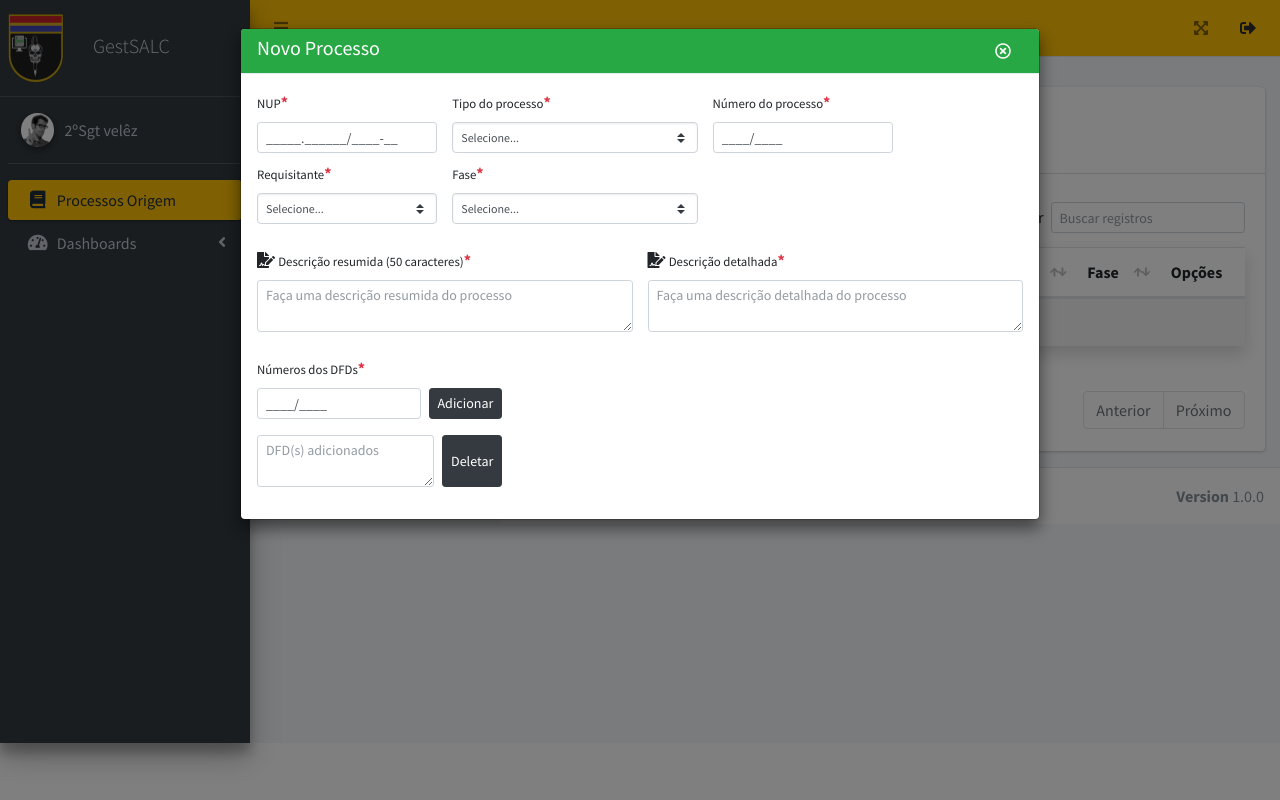
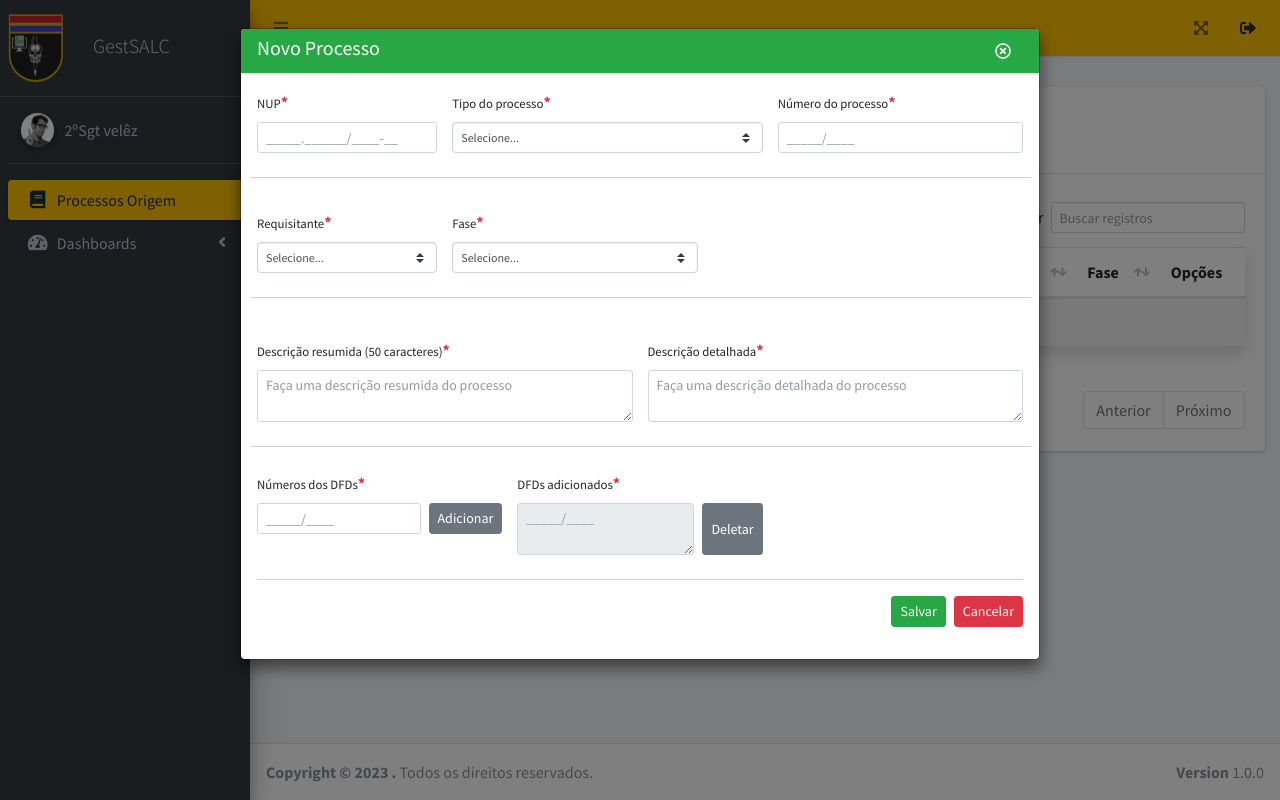
Before and after one commit to devel-ez/gestsalcGPT, a PHP site: page / in a window 1280 px wide, after a click on "Cadastrar processo". Run offline with PHP 8.4, Linux system fonts and the light colour scheme; data that the repository does not hold is empty; some libraries are stand-ins or nearby versions.

Commit message:
Máscras adicionadas

```diff
--- a/views/assets/dist/custom_css/custom_css.css
+++ b/views/assets/dist/custom_css/custom_css.css
@@ -47,3 +47,9 @@
     top: 5px;
     right: 5px;
 }
+
+hr{
+    border-color:#ced4da;
+    box-sizing:border-box;
+    width:100%;
+  }
--- a/views/contents/processos.php
+++ b/views/contents/processos.php
@@ -20,7 +20,6 @@
                             </td>
                         </div>
                     </div>
-
                     <div class="card-body">
                         <table id="example1" class="table table-striped w-100 shadow ">
                             <thead>
@@ -57,7 +56,6 @@
             <!-- Cabecalho do modal -->
             <div class="modal-header bg-success py-1">
                 <h5 class="modal-title">Novo Processo</h5>
-                <hr>
                 <button type="button" class="btn btn-outline-primary text-white border-0 fs-5" id="btnFecharModal">
                     <i class="far fa-times-circle"></i>
                 </button>
@@ -74,14 +72,14 @@
                             <label class="" for="iNup">
                                 <span class="small">NUP</span><span class="text-danger">*</span>
                             </label>
-                            <input type="text" class="form-control form-control-sm" id="idNup" name="idNup" placeholder="NUP" required oninput="formatNUP(this)">
+                            <input type="text" class="form-control form-control-sm" id="idNup" name="idNup" placeholder="_____.______/____-__" required oninput="maskedinput(this)">
                             <span id="validate_nup" class="text-danger small fst-italic" style="display:none"> Registre o números do NUP</span>
                         </div>
                     </div>
                     <!-- /Coluna para registro do NUP-->
 
                     <!-- Coluna para registro do tipo do processo -->
-                    <div class="col-lg-4">
+                    <div class="col-lg-5">
                         <div class="form-group mb-2">
                             <label class="" for="selTipoProcesso">
                                 <span class="small">Tipo do processo</span><span class="text-danger">*</span>
@@ -104,18 +102,19 @@
                     </div>
                     <!-- /Coluna para registro do tipo do processo -->
                     <!-- Coluna para registro do número do processo -->
-                    <div class="col-lg-3">
+                    <div class="col-lg-4">
                         <div class="form-group mb-2">
                             <label class="" for="idNrProcesso">
                                 <span class="small">Número do processo</span><span class="text-danger">*</span>
                             </label>
-                            <input type="text" class="form-control form-control-sm" id="idNrProcesso" name="idNrProcesso" placeholder="Processo origem" required oninput="formatDfdNrProcesso(this)">
+                            <input type="text" class="form-control form-control-sm" id="idNrProcesso" name="idNrProcesso" placeholder="_____/____" required oninput="maskedinput(this)">
                             <span id="validate_nr_processo" class="text-danger small fst-italic" style="display:none"> Registre o número do processo</span>
                         </div>
                     </div>
                     <!-- /Coluna para registro do número do processo -->
+                    <hr />
                     <!-- Coluna para registro do requisitante -->
-                    <div class="col-lg-3">
+                    <div class="col-lg-3 mt-3 ">
                         <div class="form-group mb-2">
                             <label class="" for="selRequisitante">
                                 <span class="small">Requisitante</span><span class="text-danger">*</span>
@@ -135,8 +134,9 @@
                         </div>
                     </div>
                     <!-- /Coluna para registro do requisitante -->
+
                     <!-- Coluna para registro da Fase -->
-                    <div class="col-lg-4">
+                    <div class="col-lg-4 mt-3 ">
                         <div class="form-group mb-2">
                             <label class="" for="selRequisitante">
                                 <span class="small">Fase</span><span class="text-danger">*</span>
@@ -157,11 +157,11 @@
                         </div>
                     </div>
                     <!-- /Coluna para registro da Fase-->
-
+                    <hr />
                     <!-- Coluna para Descrição resumida do processo -->
-                    <div class="col-lg-6 mt-3">
+                    <div class="col-lg-6 mt-4">
                         <div class="form-group mb-2">
-                            <label class="" for="idDescricaoResumida"><i class="fas fa-file-signature fs-6"></i>
+                            <label class="" for="idDescricaoResumida">
                                 <span class="small">Descrição resumida (50 caracteres)</span><span class="text-danger">*</span>
                             </label>
                             <textarea type="text" class="form-control form-control-sm" id="idDescricaoResumida" placeholder="Faça uma descrição resumida do processo" maxlength="50"></textarea>
@@ -171,9 +171,9 @@
                     <!-- /Coluna para Descrição resumida do processo  -->
 
                     <!-- Coluna para Descrição detalhada do processo -->
-                    <div class="col-lg-6 mt-3">
+                    <div class="col-lg-6 mt-4">
                         <div class="form-group mb-2">
-                            <label class="" for="idDescricaoDetalhada"><i class="fas fa-file-signature fs-6"></i>
+                            <label class="" for="idDescricaoDetalhada">
                                 <span class="small">Descrição detalhada</span><span class="text-danger">*</span>
                             </label>
                             <textarea type="text" class="form-control form-control-sm" id="idDescricaoDetalhada" placeholder="Faça uma descrição detalhada do processo"></textarea>
@@ -181,67 +181,42 @@
                         </div>
                     </div>
                     <!-- /Coluna para Descrição detalhada do processo  -->
-
+                    <hr />
                     <!-- Coluna para registro do número dos DFDs -->
-                    <!-- <div class="col-lg-3">
-                        <div class="form-group mb-2 ">
-                            <label class="" for="idDfd">
+                    <div class="col-lg-4 mt-2">
+                        <div class="form-group mb-2">
+                            <label for="idDfd" class="flex-grow-1">
                                 <span class="small">Números dos DFDs</span><span class="text-danger">*</span>
                             </label>
-                            <div class="input-group">
-                                <input type="text" class="form-control form-control-sm" id="idDfd" name="idDfd" placeholder="Números dos DFDs" required oninput="formatDfdNrProcesso(this)">
-                                <span id="validate_dfd" class="text-danger small fst-italic" style="display:none"> Registre o números dos DFDs</span>
-                                <div class="input-group-append">
-                                    <button id="addDfdButton" class="btn btn-dark btn-sm" onclick="addDfd()">Adicionar</button>
+                            <div class="d-flex">
+                                <div class="input-container">
+                                    <input type="text" class="form-control form-control-sm" id="idDfd" name="idDfd" placeholder="_____/____" required oninput="maskedinput(this)">
+                                </div>
+                                <button id="addDfdButton" class="btn btn-secondary btn-sm ml-2" onclick="addDfd()">Adicionar</button>
+                            </div>
+                            <span id="validate_dfd" class="text-danger small fst-italic" style="display:none">Registre o números dos DFDs</span>
+                        </div>
+                    </div>
+                    <div class="col-lg-4 mt-2">
+                        <div class="form-group mb-2">
+                            <label for="idDfd" class="flex-grow-1">
+                                <span class="small">DFDs adicionados</span><span class="text-danger">*</span>
+                            </label>
+                            <div class="d-flex">
+                                <textarea class="form-control form-control-sm flex-grow-1" id="idDfd2" style="margin: 0;" placeholder="_____/____" disabled></textarea>
+                                <button id="deleteDfdButton" class="btn btn-secondary btn-sm ml-2" onclick="deleteLastDfd()">Deletar</button>
                             </div>
                         </div>
                     </div>
-                    </div> -->
-                    <!-- /Coluna para registro do número dos DFDs -->
-                    <!-- Coluna para DFDs vinculados -->
-                    <!-- <div class="col-lg-5">
-                        <div class="form-group mb-2">
-                            <label class="" for="idDfd2"><i class="fas fa-file-signature fs-6"></i>
-                                <span class="small">DFD(s) vinculados ao processo</span><span class="text-danger">*</span>
-                            </label>
-                            <div class="input-group">
-                                <textarea type="text" class="form-control form-control-sm" id="idDfd2" placeholder="DFD(s) adicionados"></textarea>
-                                <span id="validate_dfds_vinculados" class="text-danger small fst-italic" style="display:none;"> Registre o(s) DFD(s) vinculados ao processo</span>
-                                <div class="input-group-append">
-                                    <button id="deleteDfdButton" class="btn btn-dark btn-sm" onclick="deleteLastDfd()">Deletar</button>
                 </div>
+                <hr />
+                <!-- /Coluna para registro do número dos DFDs-->
+                <!-- Botões Salvar e cancelar -->
+                <div class="form-group d-flex justify-content-end">
+                    <button id="salvarButton" class="btn btn-success btn-sm ml-2" onclick="deleteLastDfd()">Salvar</button>
+                    <button id="cancelarButton" class="btn btn-danger btn-sm ml-2" onclick="deleteLastDfd()">Cancelar</button>
                 </div>
-                        </div>
-                    </div> -->
-                    <!-- /Coluna para DFDs vinculados  -->
-                    <!-- Coluna para registro do número dos DFDs -->
-                    <div class="input-group mt-3">
-                        <div class="col-lg-4">
-                            <label for="idDfd" class="flex-grow-1">
-                                <span class="small">Números dos DFDs</span><span class="text-danger">*</span>
-                            </label>
-                            <div class="form-group d-flex">
-                                <div class="input-container">
-                                    <input type="text" class="form-control form-control-sm" id="idDfd" name="idDfd" placeholder="Números dos DFDs" required oninput="formatDfdNrProcesso(this)">
-                                </div>
-                                <button id="addDfdButton" class="btn btn-dark btn-sm ml-2" onclick="addDfd()">Adicionar</button>
-                            </div>
-                            <span id="validate_dfd" class="text-danger small fst-italic" style="display:none">Registre o números dos DFDs</span>
-
-                            <div class="form-group d-flex">
-                                <textarea class="form-control form-control-sm flex-grow-1" id="idDfd2" style="margin: 0;" placeholder="DFD(s) adicionados"></textarea>
-                                <button id="deleteDfdButton" class="btn btn-dark btn-sm ml-2" onclick="deleteLastDfd()">Deletar</button>
-                            </div>
-                        </div>
-                    </div>
-
-
-
-
-
-
-
-                    <!-- /Coluna para DFDs vinculados  -->
+                <!-- /Botões Salvar e cancelar -->
 
             </div>
         </div>
@@ -250,16 +225,6 @@
 <!-- /Tela modal para cadastro de processo -->
 <!-- Ajax scripts -->
 <script>
-        // Ao carregar a página, formata o campo NUP
-        window.onload = function() {
-            const nupInput = document.getElementById("idNup");
-            formatNUP(nupInput);
-            const dfdInput = document.getElementById("idDfd");
-            formatDfdNrProcesso(dfdInput);
-            const NrProcessoInput = document.getElementById("idNrProcesso");
-            formatDfdNrProcesso(NrProcessoInput);
-        };
-
     $(document).ready(function() {
         // $.ajax({
         //     url: "ajax/processos.ajax.php",
@@ -276,9 +241,6 @@
 
 
         var table = $('#example1').DataTable({
-
-
-
             buttons: [{
                 action: function(e, dt, node, config) {
                     $("mdlCadastrarProcesso").modal('show');
--- a/views/template.php
+++ b/views/template.php
@@ -14,19 +14,11 @@
     <link rel="stylesheet" href="views/assets/plugins/fontawesome-free/css/all.min.css">
     <!-- Theme style -->
     <link rel="stylesheet" href="views/assets/dist/css/adminlte.min.css">
-    <!-- My custom CSS -->
+    <!-- My custom Css -->
     <link rel="stylesheet" href="views/assets/dist/custom_css/custom_css.css">
 
-    <!-- Estilos dataTable avançado -->
-    <!-- <link rel="stylesheet" href="views/assets/plugins/datatables-bs4/css/dataTables.bootstrap4.min.css">
-    <link rel="stylesheet" href="views/assets/plugins/datatables-responsive/css/responsive.bootstrap4.min.css">
-    <link rel="stylesheet" href="views/assets/plugins/datatables-buttons/css/buttons.bootstrap4.min.css"> -->
 
     <!--ESTILOS PARA USO DE DATATABLES JS "antiga"-->
-    <!-- <link rel="stylesheet" href="https://cdn.datatables.net/1.11.0/css/jquery.dataTables.min.css">
-    <link rel="stylesheet" href="https://cdn.datatables.net/responsive/2.5.0/css/responsive.dataTables.min.css">
-    <link rel="stylesheet" href="https://cdn.datatables.net/buttons/2.4.1/css/buttons.dataTables.min.css"> -->
-
     <link rel="stylesheet" href="views/assets/plugins/datatables-bs4/css/dataTables.bootstrap4.min.css">
     <link rel="stylesheet" href="views/assets/plugins/datatables-responsive/css/responsive.bootstrap4.min.css">
     <link rel="stylesheet" href="views/assets/plugins/datatables-buttons/css/buttons.bootstrap4.min.css">
@@ -38,6 +30,9 @@
     <script src="views/assets/plugins/bootstrap/js/bootstrap.bundle.min.js"></script>
     <!-- AdminLTE App -->
     <script src="views/assets/dist/js/adminlte.min.js"></script>
+    <!-- My custom Js -->
+    <script src="views/assets/dist/custom_js/masked_input.js"></script>
+    <script src="views/assets/dist/custom_js/custom_js.js"></script>
 
     <!--BIBLIOTECAS PARA USO DE DATATABLES JS-->
     <script src="views/assets/plugins/datatables/jquery.dataTables.min.js"></script>
@@ -52,9 +47,6 @@
     <script src="views/assets/plugins/datatables-buttons/js/buttons.html5.min.js"></script>
     <script src="views/assets/plugins/datatables-buttons/js/buttons.print.min.js"></script>
     <script src="views/assets/plugins/datatables-buttons/js/buttons.colVis.min.js"></script>
-
-    <!-- My custom JS -->
-    <script src="views/assets/dist/custom_js/custom_js.js"></script>
 
 </head>
 
```
Also changed, not shown: gestsalcnew.sql (+25 -1 lines), views/assets/dist/custom_js/custom_js.js (+8 -60 lines), views/assets/dist/custom_js/masked_input.js (added). Lines whose indentation alone changed are shown as unchanged.
